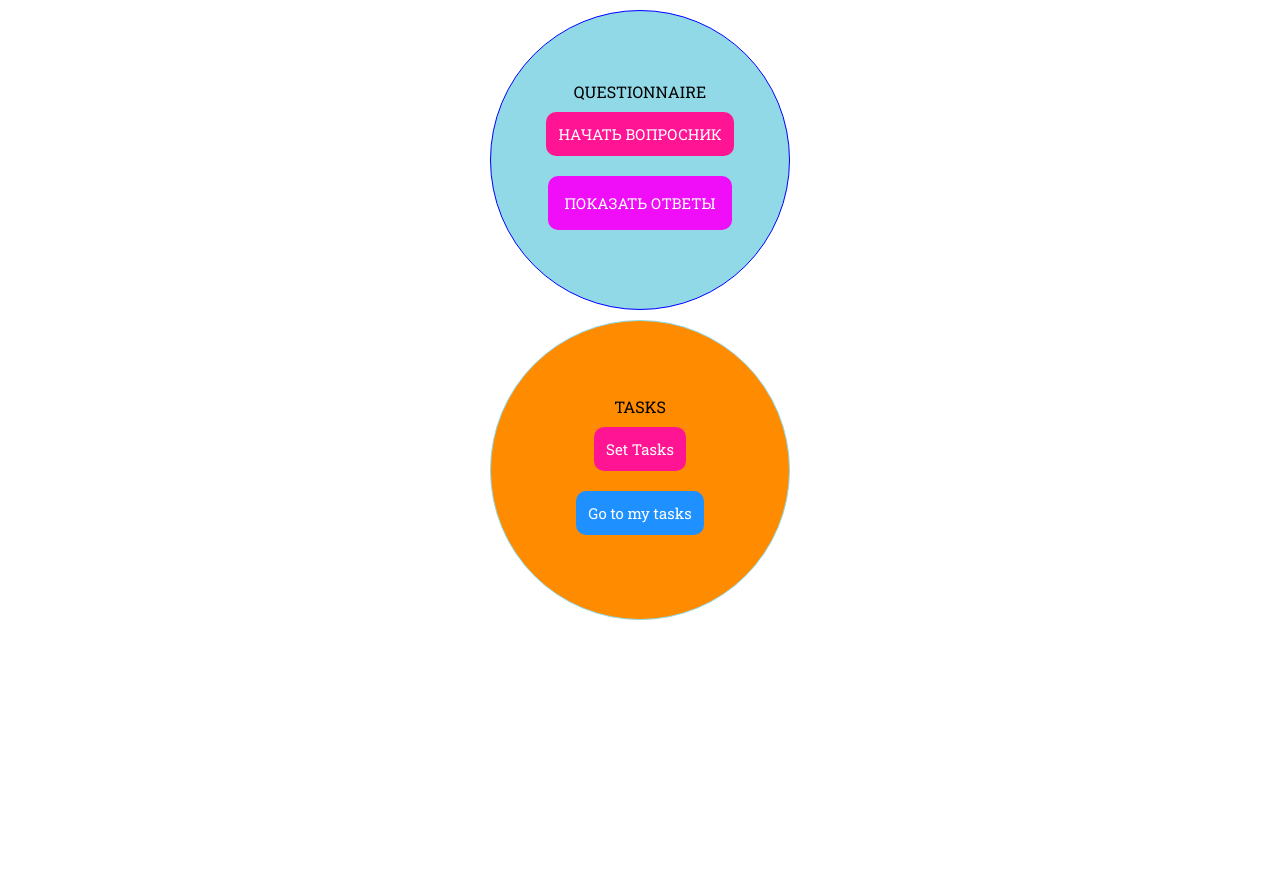
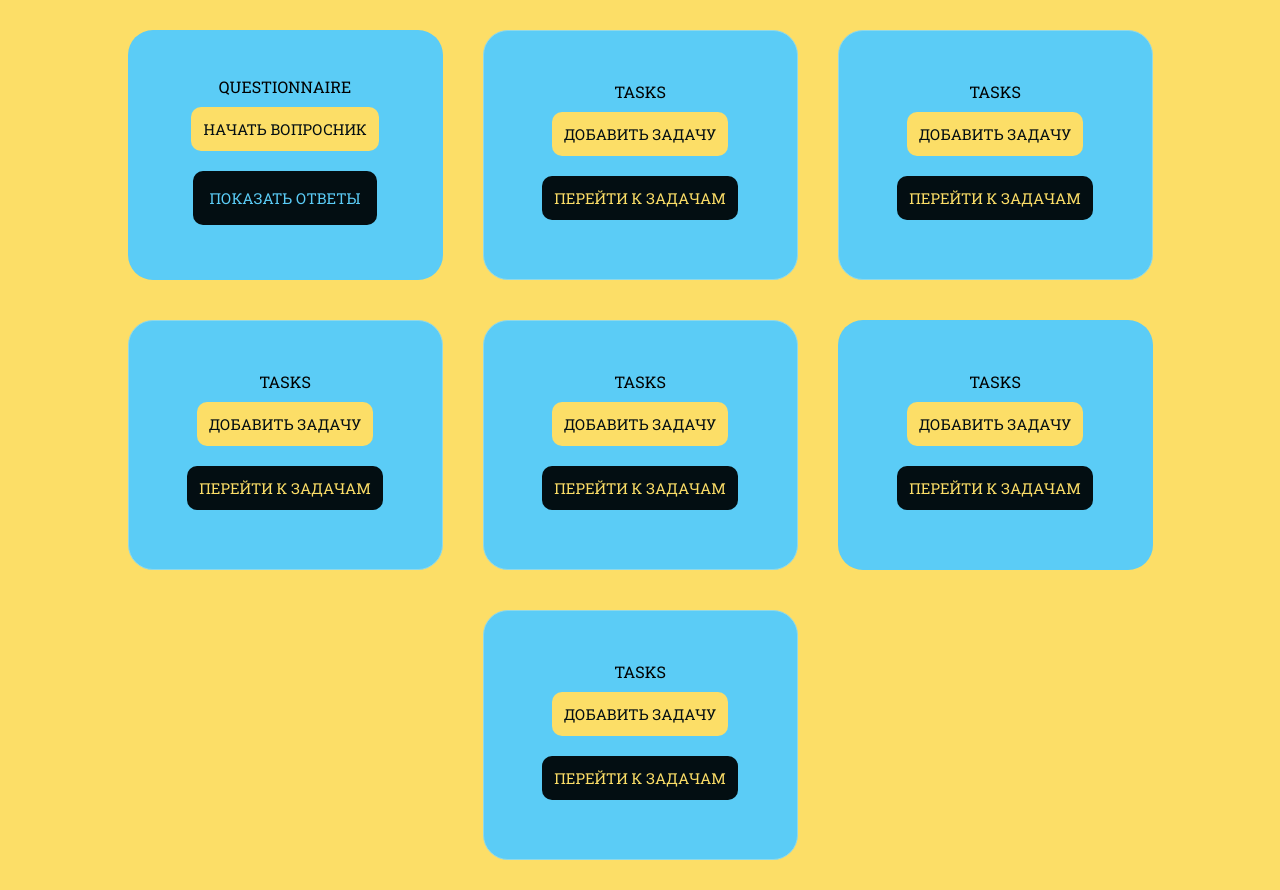
Before and after one commit to ali-alim/appalim, a React (Create React App) app in the folder client/: page / in a window 1280 px wide. Before the commit the page ends 800 px from the top, so only its background shows below. Built offline with nearby package versions, Linux system fonts and the light colour scheme.

Commit message:
add some style

```diff
--- a/client/public/index.html
+++ b/client/public/index.html
@@ -15,12 +15,11 @@
       rel="stylesheet"
     />
     <title>My Private App</title>
-    <!-- <style>
+    <style>
       body{
-        background: url(bg-2.webp);
-
+        background-color: #fcde67;
       }
-    </style> -->
+    </style>
   </head>
   <body>
     <div id="root"></div>
--- a/client/src/App.js
+++ b/client/src/App.js
@@ -1,4 +1,4 @@
-import { BrowserRouter, Routes, Route, } from "react-router-dom";
+import { BrowserRouter, Routes, Route } from "react-router-dom";
 import Form from "./components/Form";
 import Task from "./components/Task";
 import Answers from "./pages/Answers";
@@ -6,11 +6,9 @@ import Home from "./pages/Home";
 import Tasks from "./pages/Tasks";
 
 function App() {
-
-
   return (
+    <div className="app">
       <BrowserRouter>
-
         <Routes>
           <Route path="/" element={<Home />} />
           <Route path="/task" element={<Task />} />
@@ -23,6 +21,7 @@ function App() {
           <Route path="/answers" element={<Answers />} />
         </Routes>
       </BrowserRouter>
+    </div>
   );
 }
 
--- a/client/src/components/Form.js
+++ b/client/src/components/Form.js
@@ -46,7 +46,7 @@ const Form = () => {
     };
 
     axios({
-      url: "http://appalim.herokuapp.com/answers/",
+      url: "/answers/",
       method: "POST",
       data: payload,
     })
--- a/client/src/components/Task.js
+++ b/client/src/components/Task.js
@@ -27,7 +27,7 @@ const Task = () => {
     };
 
     axios({
-      url: "http://appalim.herokuapp.com/tasks/",
+      url: "/tasks/",
       method: "POST",
       data: payload,
     })
--- a/client/src/index.css
+++ b/client/src/index.css
@@ -5,7 +5,37 @@
   font-family: "Roboto Slab", serif;
 }
 
+:root {
+  --black-color: #030e12;
+  --blue-color: #5bccf6;
+  --yellow-color: #fcde67;
+  --green-color: #52ab98;
+  --gray-color: #f2f2f2;
+  --dark_gray-color: #c8d8e4;
+  --aqua_marine-color: #2b6777;
+  --white-color: #ffffff;
+}
+/* >>>>>>>>>> -------------- HTML TAGS --------------<<<<<<<<<<<< */
+h1 {
+  text-align: center;
+  color: deeppink;
+  margin-bottom: 10px;
+}
+h2 {
+  color: blueviolet;
+  margin-bottom: 5px;
+}
 
+hr {
+  color: blueviolet;
+}
+li {
+  list-style: none;
+}
+
+p {
+  color: deeppink;
+}
 
 form {
   margin: 10px;
@@ -38,8 +68,8 @@ input:focus {
 }
 
 input[type="submit"] {
-  background-color: rgb(0, 163, 224);
-  color: #fff;
+  background-color: #030e12;
+  color: #fcde67;
   width: 150px;
   border-radius: 10px;
 }
@@ -49,115 +79,14 @@ strong {
   color: red;
 }
 
+
+/* >>>>>>>---------CLASSES----------<<<<<< */
 .text_field {
   width: 100%;
   color: rgb(0, 163, 224);
 }
 
-#new_user_button {
-  background-color: deeppink;
-  color: #fff;
-  border-color: transparent;
-  border-radius: 10px;
-  padding: 10px;
-  margin: 10px;
-  font-size: 15px;
-}
-
-#tasks_button{
-  background-color:dodgerblue;
-  color: #fff;
-  border-color: transparent;
-  border-radius: 10px;
-  padding: 10px;
-  margin: 10px;
-  font-size: 15px;
-}
-
-#set_new_task{
-  background-color:deeppink;
-  color: #fff;
-  border-color: transparent;
-  border-radius: 10px;
-  padding: 10px;
-  margin: 10px;
-  font-size: 15px;
-}
-
-
-#show_answers_button {
-  background-color: rgb(239, 14, 247);
-  color: #fff;
-  border-color: transparent;
-  border-radius: 10px;
-  padding: 15px;
-  margin: 10px;
-  font-size: 15px;
-}
-
-#delete_task_button{
-  background-color: rgb(239, 14, 247);
-  color: #fff;
-  border-color: transparent;
-  border-radius: 10px;
-  padding: 5px;
-}
-
-.questionnaire {
-  display: flex;
-  width: 300px;
-  min-height: 300px;
-  justify-content: center;
-  align-items: center;
-  background-color: rgb(145, 217, 231);
-  flex-direction: column;
-  border: 1px solid blue;
-  border-radius: 50%;
-}
-
-.tasks{
-  display: flex;
-  width: 300px;
-  min-height: 300px;
-  justify-content: center;
-  align-items: center;
-  background-color: darkorange;
-  flex-direction: column;
-  border:1px solid rgb(145, 217, 231);
-  border-radius: 50%;
-  margin: 10px;
-}
-
-.home {
-  margin-top: 15px;
-  display: flex;
-  flex-direction: column;
-  justify-content: center;
-  align-items: center;
-  margin: 10px;
-}
-
-
-
-h1 {
-    text-align: center;
-  color: deeppink;
-  margin-bottom: 10px;
-}
-h2 {
-  color: blueviolet;
-  margin-bottom: 5px;
-}
-
-hr {
-  color: blueviolet;
-}
-
-p {
-  color: deeppink;
-}
-
-.answers {
+answers {
   margin: 10px;
 }
 .answers_answer {
@@ -170,7 +99,141 @@ p {
   font-style: italic;
 }
 
-@media screen and (max-width: 600px) {
+.username_input {
+  height: 40px;
+}
+
+.tasks_list {
+  display: flex;
+  flex-direction: column;
+  margin: 10px;
+  width: 50%;
+}
+
+.tasks_list li {
+  margin: 5px;
+}
+
+.tasks_list hr {
+  color: deeppink;
+}
+
+/* >>>>>>>>>>-------BUTTONS - IDs-------<<<<<<<<< */
+
+#new_user_button {
+  background-color: #fcde67;
+  color: #030e12;
+  border-color: transparent;
+  border-radius: 10px;
+  padding: 10px;
+  margin: 10px;
+  font-size: 15px;
+}
+
+#tasks_button {
+  background-color: var(--black-color);
+  color: var(--yellow-color);
+  border-color: transparent;
+  border-radius: 10px;
+  padding: 10px;
+  margin: 10px;
+  font-size: 15px;
+}
+
+#set_new_task {
+  background-color: var(--yellow-color);
+  color: var(--black-color);
+  border-color: transparent;
+  border-radius: 10px;
+  padding: 10px;
+  margin: 10px;
+  font-size: 15px;
+}
+
+#show_answers_button {
+  background-color: var(--black-color);
+  color: #5bccf6;
+  border-color: transparent;
+  border-radius: 10px;
+  padding: 15px;
+  margin: 10px;
+  font-size: 15px;
+}
+
+#delete_task_button {
+  background-color: #030e12;
+  color: #5bccf6;
+  border-color: transparent;
+  border-radius: 10px;
+  padding: 5px;
+}
+
+/* >>>>>>>>>>-------BUTTONS - IDs-------<<<<<<<<< */
+
+/* >>>>---------------- COMPONENTS - DIVS -------------<<<< */
+
+.app {
+  display: flex;
+  flex-direction: row;
+  width: 100%;
+}
+
+.home {
+  margin-top: 15px;
+  display: flex;
+  flex-direction: column;
+  justify-content: center;
+  align-items: center;
+  margin: 10px;
+}
+
+.questionnaire {
+  display: flex;
+  width: 90%;
+  min-height: 250px;
+  justify-content: center;
+  align-items: center;
+  background-color: #5bccf6;
+  flex-direction: column;
+  border-radius: 25px;
+}
+.tasks {
+  display: flex;
+  width: 90%;
+  min-height: 250px;
+  justify-content: center;
+  align-items: center;
+  background-color: #5bccf6;
+  flex-direction: column;
+  border: 1px solid rgb(145, 217, 231);
+  border-radius: 25px;
+  margin: 10px;
+}
+.dreams {
+  display: flex;
+  width: 90%;
+  min-height: 250px;
+  justify-content: center;
+  align-items: center;
+  background-color: #5bccf6;
+  flex-direction: column;
+  border-radius: 25px;
+}
+
+/* >>>>---------------- COMPONENTS - DIVS - ENDED -------------<<<< */
+
+/* >>>>> ------------ MEDIA QUERIES --------- <<<<<<<< */
+
+@media screen and (max-width: 500px) {
+  .home{
+    display: flex;
+    width: 100%;
+    margin: 0 auto;
+    margin-top: 10px;
+  }
+  .questionnaire,.tasks, .dreams{
+    min-width: 90%;
+  }
   ::placeholder {
     height: 100px;
     width: 90%;
@@ -181,31 +244,36 @@ p {
   textarea {
     height: 150px;
   }
-  input,textarea{
-      width: 90%;
+  input,
+  textarea {
+    width: 90%;
   }
 }
 
-.username_input{
-    height: 40px;
+@media screen and (min-width: 501px) {
+  .home {
+    display: flex;
+    flex-direction: row;
+    width: 100%;
+    flex-wrap: wrap;
+  }
+  .home div {
+    width: 40%;
+  }
+
 }
 
-li{
-  list-style:none;
+@media screen and (min-width: 801px){
+  .home {
+    display: flex;
+    flex-direction: row;
+    width: 100%;
+    flex-wrap: wrap;
+  }
+  .home div {
+    margin: 20px;
+    width: 25%;
+  }
 }
 
-.tasks_list{
-  display: flex;
-  flex-direction: column;
-  margin: 10px;
-  width: 50%;
-}
-
-.tasks_list li {
-  margin: 5px;
-}
-
-
-.tasks_list hr {
-  color: deeppink;
-}
+/* >>>>> ------------ MEDIA QUERIES -ENDED --------- <<<<<<<< */
--- a/client/src/pages/Answers.js
+++ b/client/src/pages/Answers.js
@@ -27,7 +27,7 @@ const Answers = () => {
   ];
   useEffect(() => {
     axios
-      .get("http://appalim.herokuapp.com/answers")
+      .get("answers")
 
       .then((response) => {
         const data = response.data;
--- a/client/src/pages/Home.js
+++ b/client/src/pages/Home.js
@@ -18,10 +18,60 @@ const Home = () => {
       <div className="tasks">
         TASKS
         <Link to="/task">
-          <button id="set_new_task">Set Tasks</button>
+          <button id="set_new_task">ДОБАВИТЬ ЗАДАЧУ</button>
         </Link>
         <Link to="/tasks">
-          <button id="tasks_button">Go to my tasks</button>
+          <button id="tasks_button">ПЕРЕЙТИ К ЗАДАЧАМ</button>
+        </Link>
+      </div>
+
+      <div className="tasks">
+        TASKS
+        <Link to="/task">
+          <button id="set_new_task">ДОБАВИТЬ ЗАДАЧУ</button>
+        </Link>
+        <Link to="/tasks">
+          <button id="tasks_button">ПЕРЕЙТИ К ЗАДАЧАМ</button>
+        </Link>
+      </div>
+
+      <div className="tasks">
+        TASKS
+        <Link to="/task">
+          <button id="set_new_task">ДОБАВИТЬ ЗАДАЧУ</button>
+        </Link>
+        <Link to="/tasks">
+          <button id="tasks_button">ПЕРЕЙТИ К ЗАДАЧАМ</button>
+        </Link>
+      </div>
+
+      <div className="tasks">
+        TASKS
+        <Link to="/task">
+          <button id="set_new_task">ДОБАВИТЬ ЗАДАЧУ</button>
+        </Link>
+        <Link to="/tasks">
+          <button id="tasks_button">ПЕРЕЙТИ К ЗАДАЧАМ</button>
+        </Link>
+      </div>
+
+      <div className="dreams">
+        TASKS
+        <Link to="/task">
+          <button id="set_new_task">ДОБАВИТЬ ЗАДАЧУ</button>
+        </Link>
+        <Link to="/tasks">
+          <button id="tasks_button">ПЕРЕЙТИ К ЗАДАЧАМ</button>
+        </Link>
+      </div>
+
+      <div className="tasks">
+        TASKS
+        <Link to="/task">
+          <button id="set_new_task">ДОБАВИТЬ ЗАДАЧУ</button>
+        </Link>
+        <Link to="/tasks">
+          <button id="tasks_button">ПЕРЕЙТИ К ЗАДАЧАМ</button>
         </Link>
       </div>
 
--- a/client/src/pages/Tasks.js
+++ b/client/src/pages/Tasks.js
@@ -10,7 +10,7 @@ const Tasks = () => {
 
   useEffect(() => {
     axios
-      .get("http://appalim.herokuapp.com/tasks")
+      .get("/tasks")
 
       .then((response) => {
         const data = response.data;
@@ -22,7 +22,7 @@ const Tasks = () => {
   }, [myTasks]);
 
   const deleteTask = (id) => {
-    axios.delete(`http://appalim.herokuapp.com/tasks/${id}`, id)
+    axios.delete(`/tasks/${id}`, id)
   }
 
   return (
```
Lines whose indentation alone changed are shown as unchanged.
